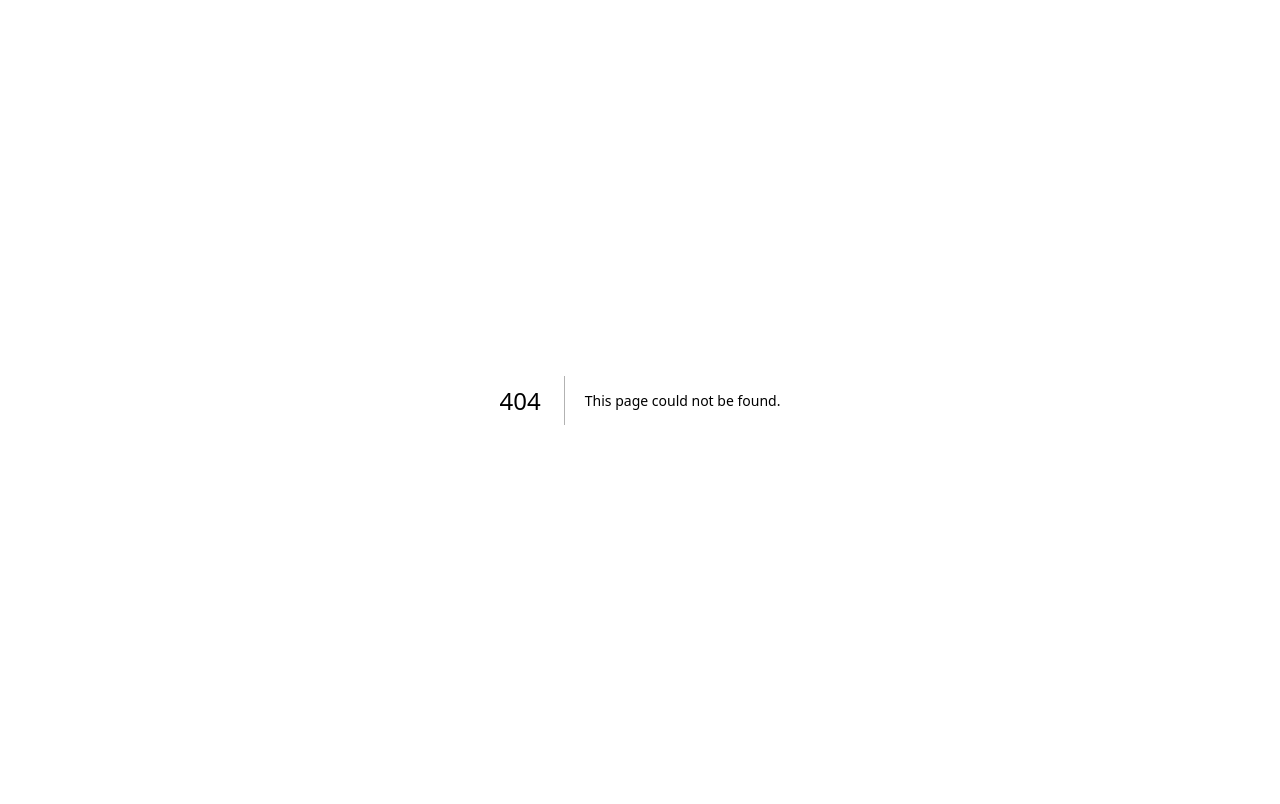
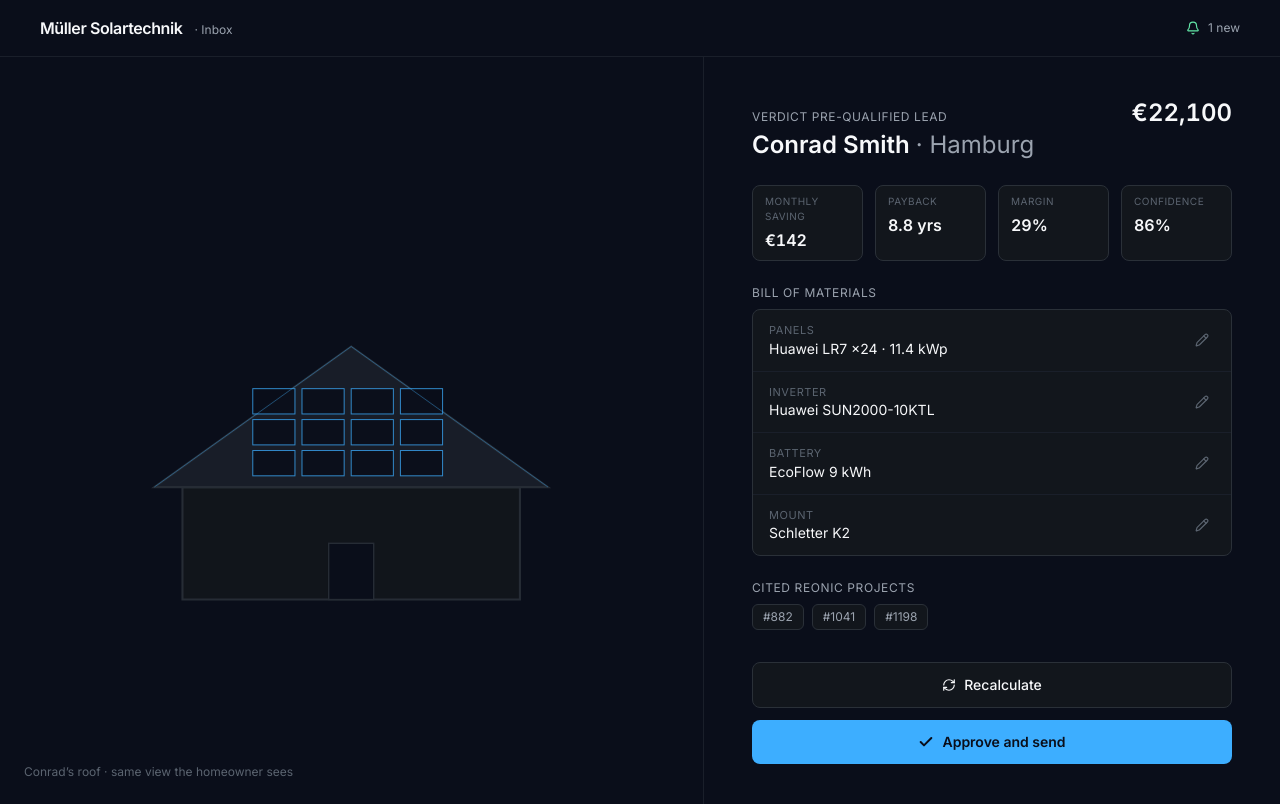
Before and after one commit to georgenikabadze-hub/verdict, a Next.js app: page /installer in a window 1280 px wide. Before the commit this address had no page. Built offline with nearby package versions, Linux system fonts and the light colour scheme.

Commit message:
feat(installer): /installer review page with editable BoM, Recalculate, Approve and send

```diff
--- /dev/null
+++ b/app/installer/page.tsx
@@ -0,0 +1,78 @@
+import { InstallerReview } from "@/components/installer/InstallerReview";
+import { Bell } from "lucide-react";
+
+export default function InstallerPage() {
+  return (
+    <main className="relative min-h-dvh bg-[#0A0E1A] text-[#F7F8FA] flex flex-col">
+      {/* Top bar */}
+      <header className="flex items-center justify-between border-b border-[#1A1F2A] px-6 py-4 sm:px-10">
+        <div className="flex items-baseline gap-3">
+          <span className="text-base font-semibold tracking-tight">Müller Solartechnik</span>
+          <span className="text-xs text-[#9BA3AF]">· Inbox</span>
+        </div>
+        <div className="flex items-center gap-2">
+          <Bell size={14} className="text-[#62E6A7]" />
+          <span className="text-xs text-[#9BA3AF]">1 new</span>
+        </div>
+      </header>
+
+      <section className="flex-1 grid grid-cols-1 lg:grid-cols-[1.1fr_0.9fr] gap-0">
+        {/* LEFT: house preview */}
+        <div className="relative h-[36vh] lg:h-auto bg-[#0A0E1A] border-b lg:border-b-0 lg:border-r border-[#1A1F2A] overflow-hidden flex items-center justify-center">
+          <div className="absolute inset-0 flex items-center justify-center pointer-events-none">
+            <svg
+              viewBox="0 0 400 280"
+              className="w-[80%] max-w-2xl opacity-90"
+              aria-hidden="true"
+            >
+              <polygon
+                points="80,180 320,180 320,260 80,260"
+                fill="#12161C"
+                stroke="#2A3038"
+                strokeWidth="1.5"
+              />
+              <polygon
+                points="60,180 200,80 340,180"
+                fill="#1A1F2A"
+                stroke="#2A3038"
+                strokeWidth="1.5"
+              />
+              <g>
+                {Array.from({ length: 12 }).map((_, i) => {
+                  const col = i % 4;
+                  const row = Math.floor(i / 4);
+                  const x = 130 + col * 35;
+                  const y = 110 + row * 22;
+                  return (
+                    <rect
+                      key={i}
+                      x={x}
+                      y={y}
+                      width="30"
+                      height="18"
+                      fill="#0A0E1A"
+                      stroke="#3DAEFF"
+                      strokeWidth="0.7"
+                      opacity="0.85"
+                    />
+                  );
+                })}
+              </g>
+              <rect x="184" y="220" width="32" height="40" fill="#0A0E1A" stroke="#2A3038" />
+              <line x1="60" y1="180" x2="200" y2="80" stroke="#3DAEFF" strokeWidth="0.6" opacity="0.5" />
+              <line x1="200" y1="80" x2="340" y2="180" stroke="#3DAEFF" strokeWidth="0.6" opacity="0.5" />
+            </svg>
+          </div>
+          <div className="absolute bottom-6 left-6 text-xs text-[#5B6470]">
+            Conrad&rsquo;s roof &middot; same view the homeowner sees
+          </div>
+        </div>
+
+        {/* RIGHT: editable review */}
+        <div className="flex flex-col px-6 sm:px-10 lg:px-12 py-8 lg:py-10 overflow-y-auto">
+          <InstallerReview />
+        </div>
+      </section>
+    </main>
+  );
+}
--- /dev/null
+++ b/components/installer/InstallerReview.tsx
@@ -0,0 +1,165 @@
+"use client";
+
+import { useState } from "react";
+import { Pencil, RefreshCw, Check } from "lucide-react";
+
+type BomLine = { label: string; value: string };
+
+interface MockVariant {
+  id: string;
+  customerName: string;
+  city: string;
+  totalEur: number;
+  monthlySavingsEur: number;
+  paybackYears: number;
+  marginPct: number;
+  winRatePct: number;
+  confidence: number;
+  bomLines: BomLine[];
+  citedProjectIds: string[];
+}
+
+const INITIAL: MockVariant = {
+  id: "lead-conrad-001",
+  customerName: "Conrad Smith",
+  city: "Hamburg",
+  totalEur: 22100,
+  monthlySavingsEur: 142,
+  paybackYears: 8.8,
+  marginPct: 29,
+  winRatePct: 72,
+  confidence: 0.86,
+  bomLines: [
+    { label: "Panels",   value: "Huawei LR7 ×24 · 11.4 kWp" },
+    { label: "Inverter", value: "Huawei SUN2000-10KTL" },
+    { label: "Battery",  value: "EcoFlow 9 kWh" },
+    { label: "Mount",    value: "Schletter K2" },
+  ],
+  citedProjectIds: ["#882", "#1041", "#1198"],
+};
+
+function jitter(n: number, pct: number) {
+  const delta = n * (Math.random() * 2 - 1) * pct;
+  return n + delta;
+}
+
+export function InstallerReview() {
+  const [v, setV] = useState<MockVariant>(INITIAL);
+  const [approved, setApproved] = useState(false);
+
+  const recalc = () => {
+    setV((prev) => ({
+      ...prev,
+      totalEur:          Math.round(jitter(prev.totalEur, 0.04)),
+      monthlySavingsEur: Math.round(jitter(prev.monthlySavingsEur, 0.08)),
+      paybackYears:      +jitter(prev.paybackYears, 0.06).toFixed(1),
+      marginPct:         Math.round(jitter(prev.marginPct, 0.05)),
+      confidence:        +Math.min(0.99, jitter(prev.confidence, 0.04)).toFixed(2),
+    }));
+  };
+
+  if (approved) {
+    return (
+      <div className="flex flex-col items-center justify-center text-center gap-4 py-16">
+        <div className="rounded-full bg-[#62E6A7]/15 p-4">
+          <Check size={36} className="text-[#62E6A7]" strokeWidth={3} />
+        </div>
+        <h2 className="text-2xl font-semibold">Approved &middot; homeowner notified</h2>
+        <p className="text-sm text-[#9BA3AF] max-w-md">
+          {v.customerName} just got a push notification with the final BoM. Verdict link:{" "}
+          <code className="text-[#3DAEFF]">verdict.app/v/{v.id}</code>
+        </p>
+        <button
+          type="button"
+          onClick={() => { setV(INITIAL); setApproved(false); }}
+          className="mt-2 text-xs text-[#5B6470] hover:text-[#9BA3AF]"
+        >
+          ← back to inbox
+        </button>
+      </div>
+    );
+  }
+
+  return (
+    <div className="flex flex-col gap-6">
+      {/* Lead header */}
+      <div className="flex items-baseline justify-between">
+        <div className="flex flex-col">
+          <span className="text-xs uppercase tracking-wider text-[#9BA3AF]">Verdict pre-qualified lead</span>
+          <h2 className="text-2xl font-semibold mt-1">{v.customerName} <span className="text-[#9BA3AF] font-normal">· {v.city}</span></h2>
+        </div>
+        <span className="text-2xl font-semibold tabular-nums">€{v.totalEur.toLocaleString()}</span>
+      </div>
+
+      {/* KPI strip */}
+      <div className="grid grid-cols-4 gap-3">
+        {[
+          { label: "Monthly saving", value: `€${v.monthlySavingsEur}` },
+          { label: "Payback",        value: `${v.paybackYears} yrs` },
+          { label: "Margin",         value: `${v.marginPct}%` },
+          { label: "Confidence",     value: `${Math.round(v.confidence * 100)}%` },
+        ].map((kpi) => (
+          <div key={kpi.label} className="rounded-lg border border-[#2A3038] bg-[#12161C] px-3 py-2">
+            <div className="text-[10px] uppercase tracking-wider text-[#5B6470]">{kpi.label}</div>
+            <div className="text-base font-semibold tabular-nums mt-1">{kpi.value}</div>
+          </div>
+        ))}
+      </div>
+
+      {/* Editable BoM table */}
+      <div className="flex flex-col gap-2">
+        <span className="text-xs uppercase tracking-wider text-[#9BA3AF]">Bill of Materials</span>
+        <div className="rounded-lg border border-[#2A3038] bg-[#12161C] divide-y divide-[#1A1F2A]">
+          {v.bomLines.map((line) => (
+            <div key={line.label} className="flex items-center justify-between px-4 py-3">
+              <div className="flex flex-col">
+                <span className="text-[11px] uppercase tracking-wider text-[#5B6470]">{line.label}</span>
+                <span className="text-sm">{line.value}</span>
+              </div>
+              <button
+                type="button"
+                aria-label={`Edit ${line.label}`}
+                className="rounded-md p-1.5 text-[#5B6470] hover:bg-[#1A1F2A] hover:text-[#3DAEFF] transition-colors"
+              >
+                <Pencil size={14} />
+              </button>
+            </div>
+          ))}
+        </div>
+      </div>
+
+      {/* Cited projects */}
+      <div className="flex flex-col gap-2">
+        <span className="text-xs uppercase tracking-wider text-[#9BA3AF]">Cited Reonic projects</span>
+        <div className="flex gap-2">
+          {v.citedProjectIds.map((pid) => (
+            <span
+              key={pid}
+              className="rounded-md border border-[#2A3038] bg-[#12161C] px-2.5 py-1 text-xs text-[#9BA3AF]"
+            >
+              {pid}
+            </span>
+          ))}
+        </div>
+      </div>
+
+      {/* Actions */}
+      <div className="flex flex-col gap-3 mt-2">
+        <button
+          type="button"
+          onClick={recalc}
+          className="flex items-center justify-center gap-2 w-full rounded-lg border border-[#2A3038] bg-[#12161C] px-5 py-3 text-sm font-medium text-[#F7F8FA] hover:border-[#3DAEFF]/50 transition-colors"
+        >
+          <RefreshCw size={14} /> Recalculate
+        </button>
+        <button
+          type="button"
+          onClick={() => setApproved(true)}
+          className="flex items-center justify-center gap-2 w-full rounded-lg bg-[#3DAEFF] px-5 py-3 text-sm font-semibold text-[#0A0E1A] hover:bg-[#2EA1F0] transition-colors"
+        >
+          <Check size={16} strokeWidth={3} /> Approve and send
+        </button>
+      </div>
+    </div>
+  );
+}
```
